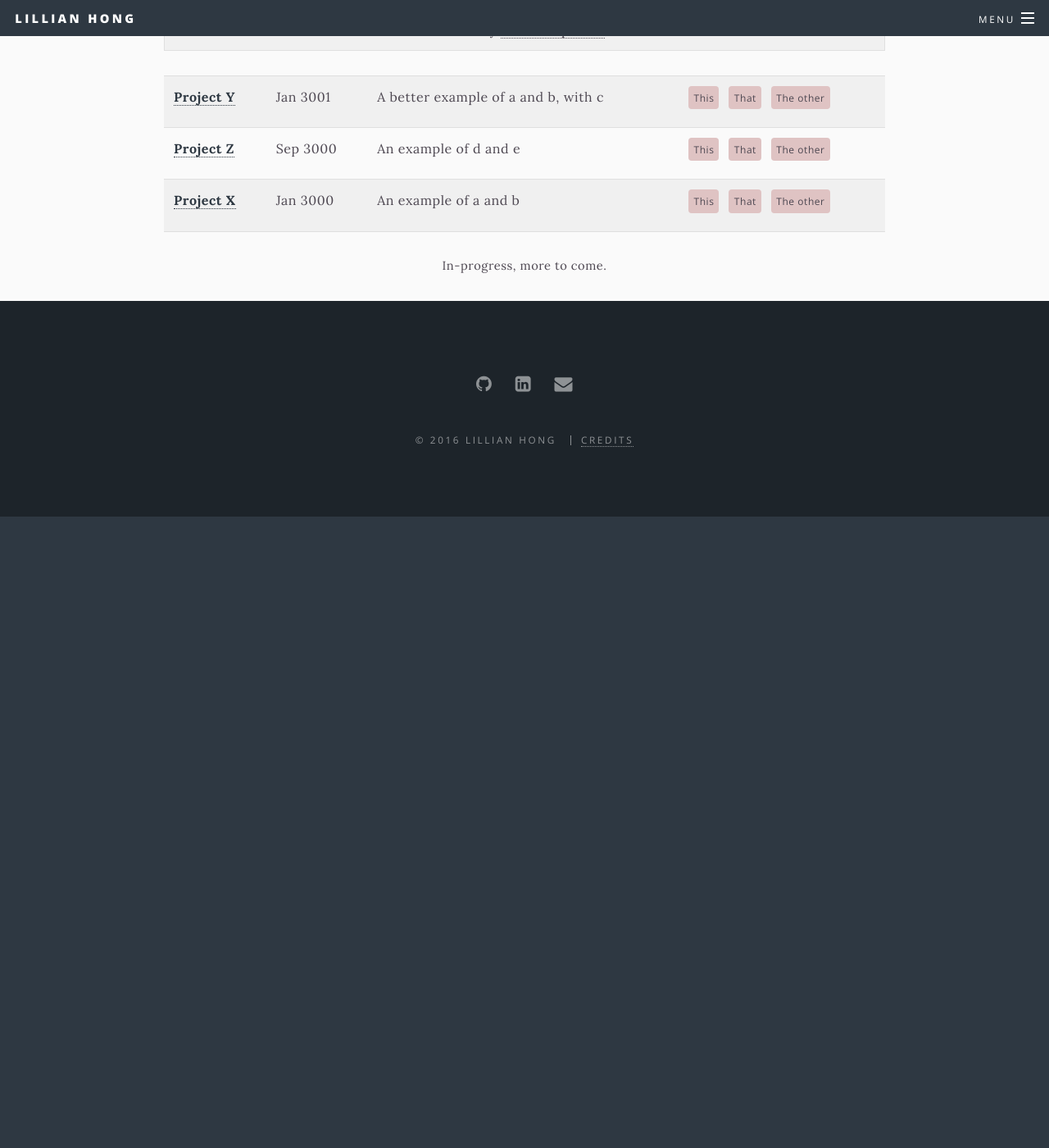
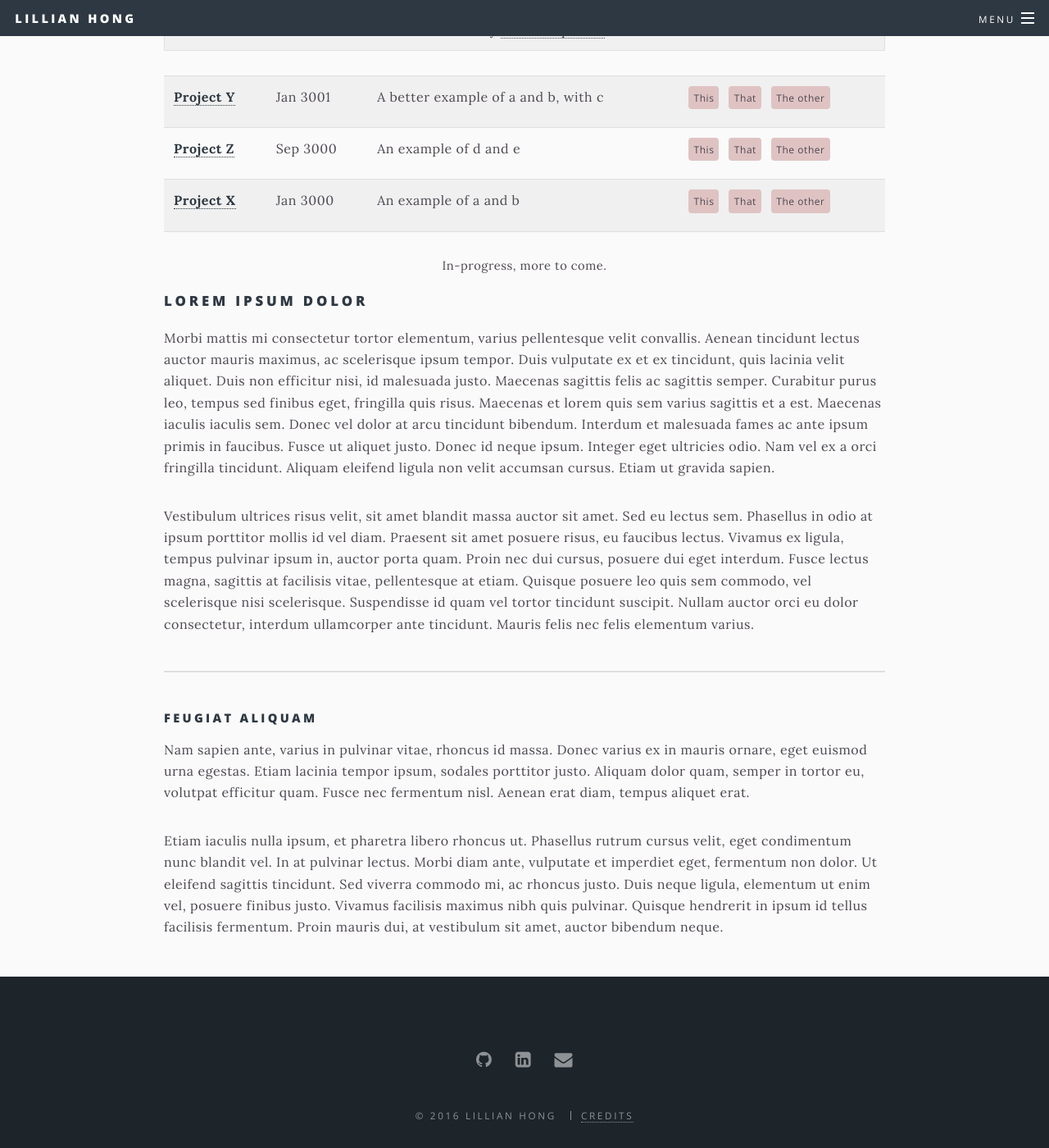
Before and after one commit to lillianhong/lillianhong.github.io, a Jekyll site: the page built from _pages/1projects.html, in a window 1280 px wide and 1400 px high, scrolled down 419 px. Shown: the whole window at 82% size. Built offline with Jekyll 4.4.1, drawn with Linux system fonts in a browser that asks for light colours; before the commit the page ends 1049 px from its top, so only the background shows below that.

Commit message:
projects update test

```diff
--- a/_pages/1projects.html
+++ b/_pages/1projects.html
@@ -38,3 +38,11 @@ if site.categories.works %}
   endif %}{%
 endif
 %}
+
+<h3>Lorem ipsum dolor</h3>
+  <p>Morbi mattis mi consectetur tortor elementum, varius pellentesque velit convallis. Aenean tincidunt lectus auctor mauris maximus, ac scelerisque ipsum tempor. Duis vulputate ex et ex tincidunt, quis lacinia velit aliquet. Duis non efficitur nisi, id malesuada justo. Maecenas sagittis felis ac sagittis semper. Curabitur purus leo, tempus sed finibus eget, fringilla quis risus. Maecenas et lorem quis sem varius sagittis et a est. Maecenas iaculis iaculis sem. Donec vel dolor at arcu tincidunt bibendum. Interdum et malesuada fames ac ante ipsum primis in faucibus. Fusce ut aliquet justo. Donec id neque ipsum. Integer eget ultricies odio. Nam vel ex a orci fringilla tincidunt. Aliquam eleifend ligula non velit accumsan cursus. Etiam ut gravida sapien.</p>
+  <p>Vestibulum ultrices risus velit, sit amet blandit massa auctor sit amet. Sed eu lectus sem. Phasellus in odio at ipsum porttitor mollis id vel diam. Praesent sit amet posuere risus, eu faucibus lectus. Vivamus ex ligula, tempus pulvinar ipsum in, auctor porta quam. Proin nec dui cursus, posuere dui eget interdum. Fusce lectus magna, sagittis at facilisis vitae, pellentesque at etiam. Quisque posuere leo quis sem commodo, vel scelerisque nisi scelerisque. Suspendisse id quam vel tortor tincidunt suscipit. Nullam auctor orci eu dolor consectetur, interdum ullamcorper ante tincidunt. Mauris felis nec felis elementum varius.</p>
+  <hr />
+  <h4>Feugiat aliquam</h4>
+  <p>Nam sapien ante, varius in pulvinar vitae, rhoncus id massa. Donec varius ex in mauris ornare, eget euismod urna egestas. Etiam lacinia tempor ipsum, sodales porttitor justo. Aliquam dolor quam, semper in tortor eu, volutpat efficitur quam. Fusce nec fermentum nisl. Aenean erat diam, tempus aliquet erat.</p>
+  <p>Etiam iaculis nulla ipsum, et pharetra libero rhoncus ut. Phasellus rutrum cursus velit, eget condimentum nunc blandit vel. In at pulvinar lectus. Morbi diam ante, vulputate et imperdiet eget, fermentum non dolor. Ut eleifend sagittis tincidunt. Sed viverra commodo mi, ac rhoncus justo. Duis neque ligula, elementum ut enim vel, posuere finibus justo. Vivamus facilisis maximus nibh quis pulvinar. Quisque hendrerit in ipsum id tellus facilisis fermentum. Proin mauris dui, at vestibulum sit amet, auctor bibendum neque.</p>
```
